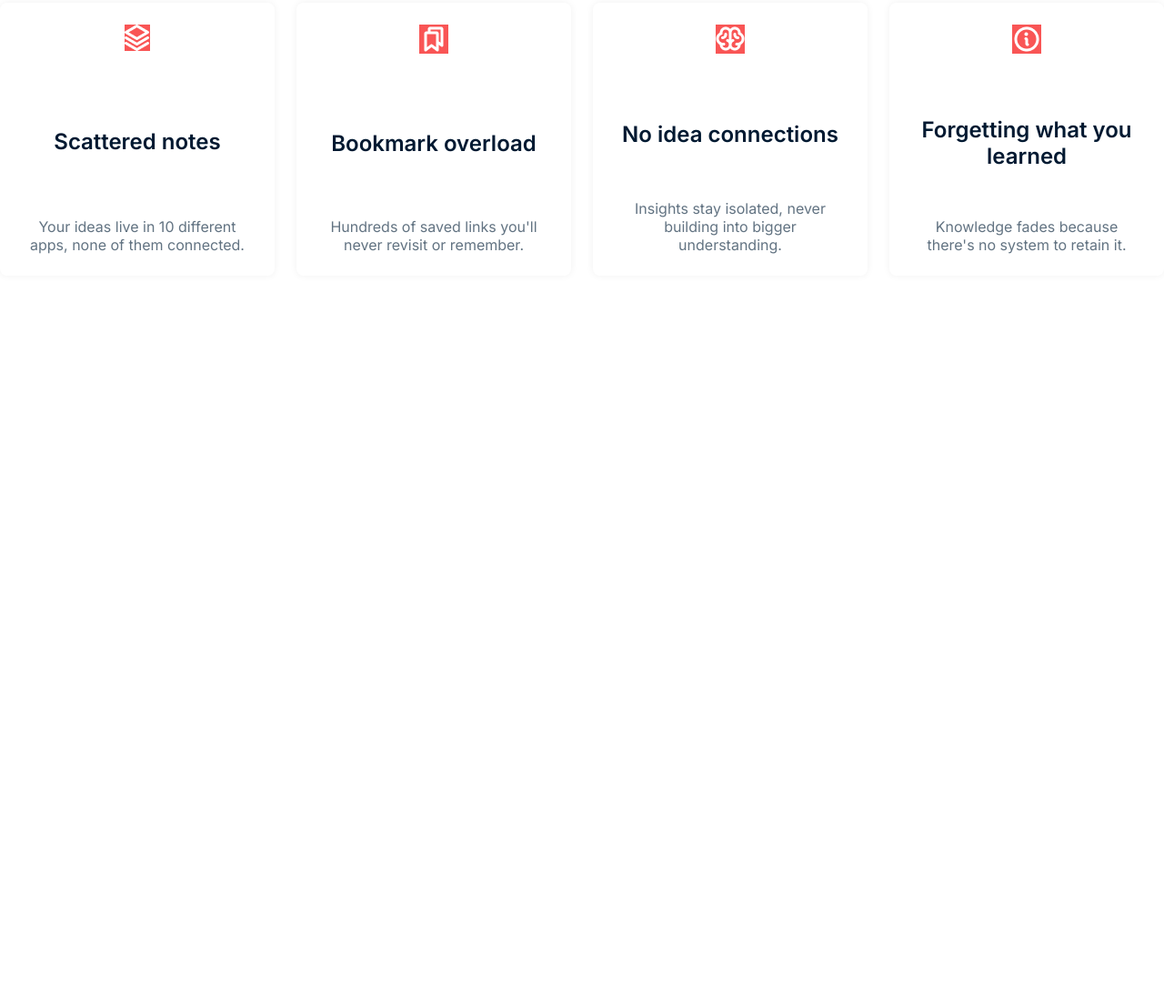
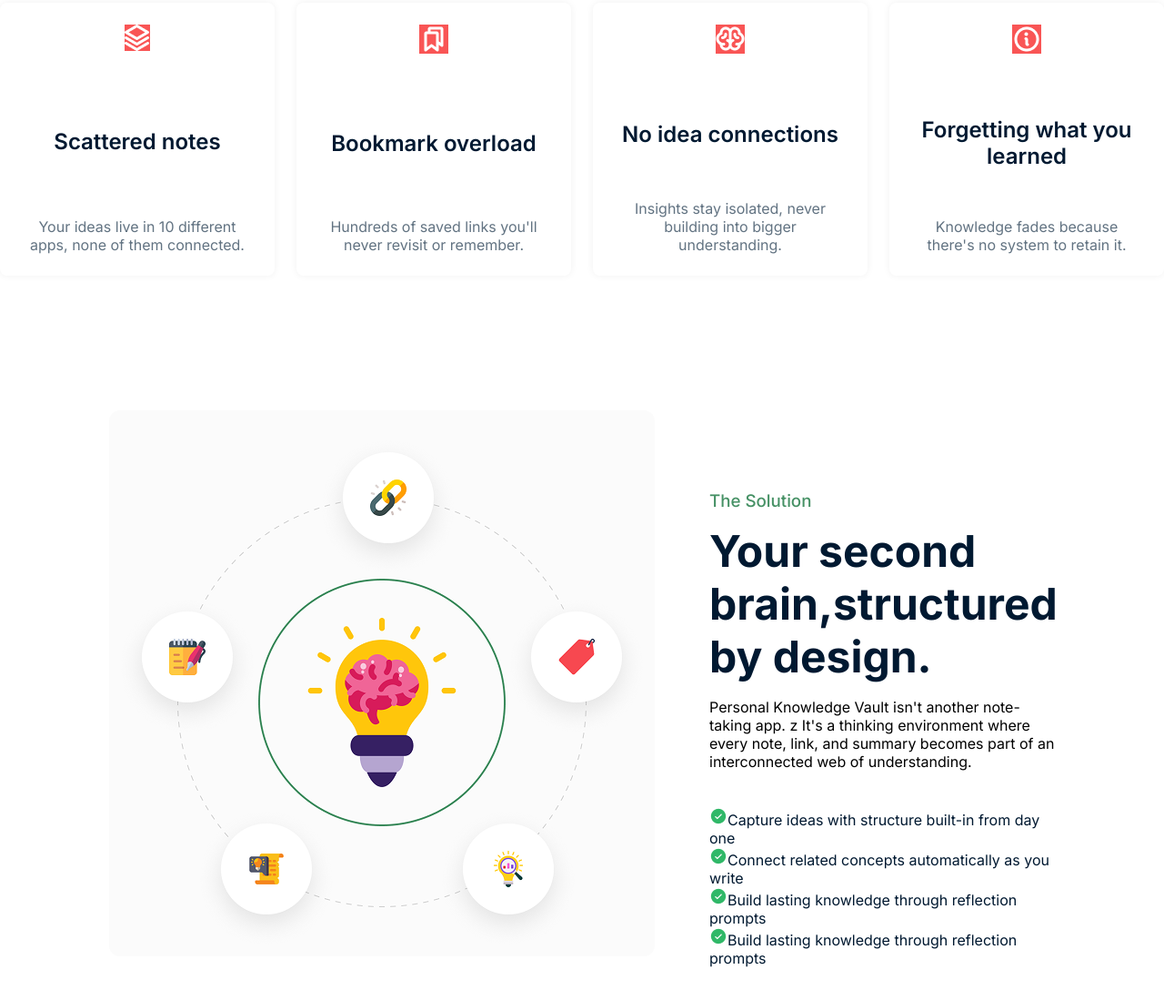
Before and after one commit to enamulhassanc/Batch-13-Assignment-1, a plain HTML site: page index.html in a window 1280 px wide. Shown: the part 764-1863 px from the top of the page at 91% size. Before the commit the page ends 1083 px from the top, so only its background shows below. Drawn offline with Linux system fonts and the light colour scheme.

Commit message:
updated brain section

```diff
--- a/index.html
+++ b/index.html
@@ -70,5 +70,22 @@
             </div>
         </div>
     </section>
+    <section class="brain-section">
+        <div class="brain-section-image">
+            <img src="./assets/knowledge.png" alt="">
+        </div>
+        <div class="brain-section-content">
+            <h3>The Solution</h3>
+            <h2>Your second brain,structured by design.</h2>
+            <p>Personal Knowledge Vault isn't another note-taking app. z It's a thinking environment where every note, link, and summary becomes part of an interconnected web of understanding.</p>
+            <ul class="menu">
+                <li><img src="./assets/CheckCircle.png" alt="">Capture ideas with structure built-in from day one</li>
+                <li><img src="./assets/CheckCircle.png" alt="">Connect related concepts automatically as you write</li>
+                <li><img src="./assets/CheckCircle.png" alt="">Build lasting knowledge through reflection prompts</li>
+                <li><img src="./assets/CheckCircle.png" alt="">Build lasting knowledge through reflection prompts</li>
+            </ul>
+        </div>
+    </section>
+
 </body>
 </html>
--- a/style.css
+++ b/style.css
@@ -171,3 +171,43 @@
     text-align: center;
     color: #627382;
 }
+
+.brain-section {
+    display: flex;
+    justify-content: space-between;
+    align-items: center;
+    gap: 60px;
+    padding: 120px;
+}
+.brain-section-image {
+    border-radius: 12px;
+    width: 600px;
+    height: 600px;
+}
+.brain-section .menu {
+    list-style-type: none;
+    font-weight: 400;
+    line-height: 20px;
+    text-align: left;
+    color: #001931;
+}
+.brain-section-content h3 {
+    font-weight: 500;
+    line-height: 20px;
+    color: #469165;
+    margin-top: 102px;
+}
+.brain-section-content h2 {
+    font-size: 48px;
+    font-weight: 700;
+    line-height: 58px;
+    color: #001931;
+    margin: 16px auto;
+
+}
+.brain-section-content p {
+    font-weight: 400px;
+    line-height: 20px;
+    margin-bottom: 40px;
+
+}
```
